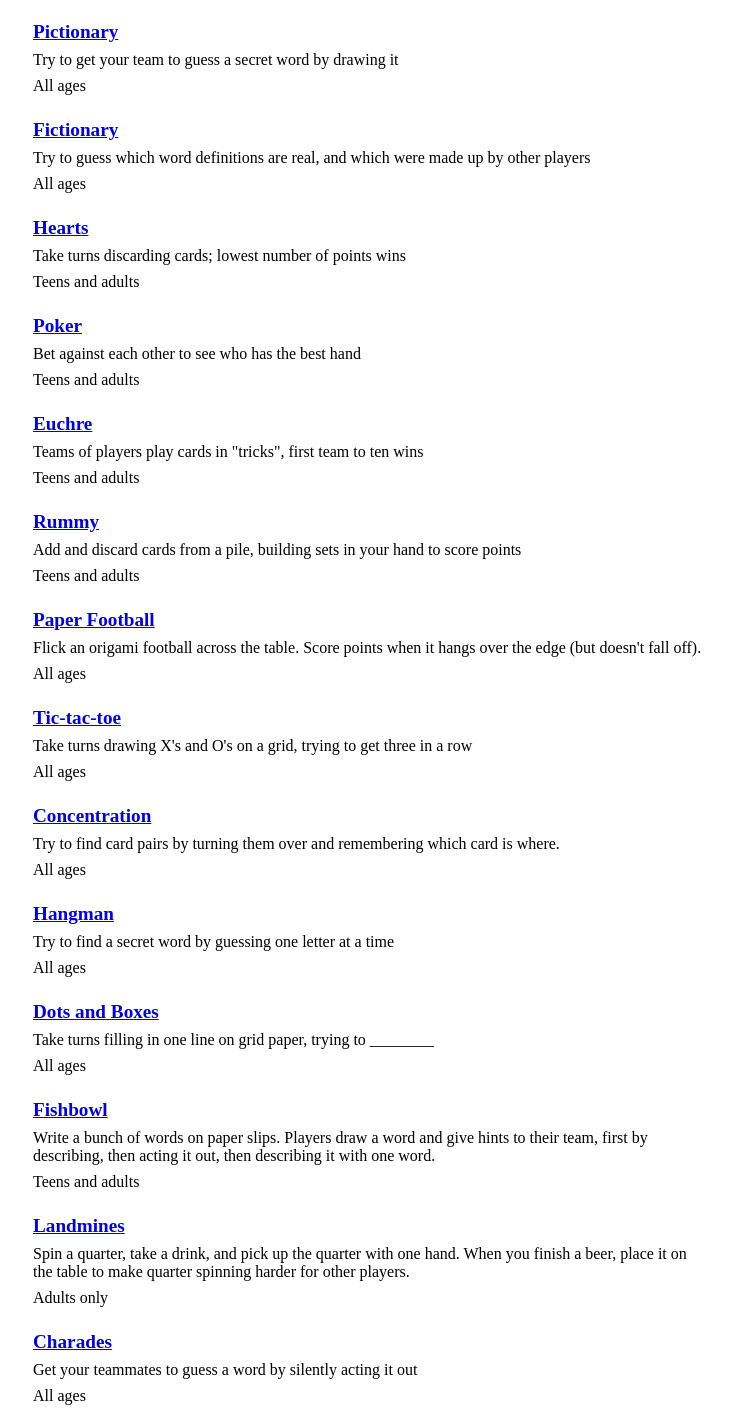
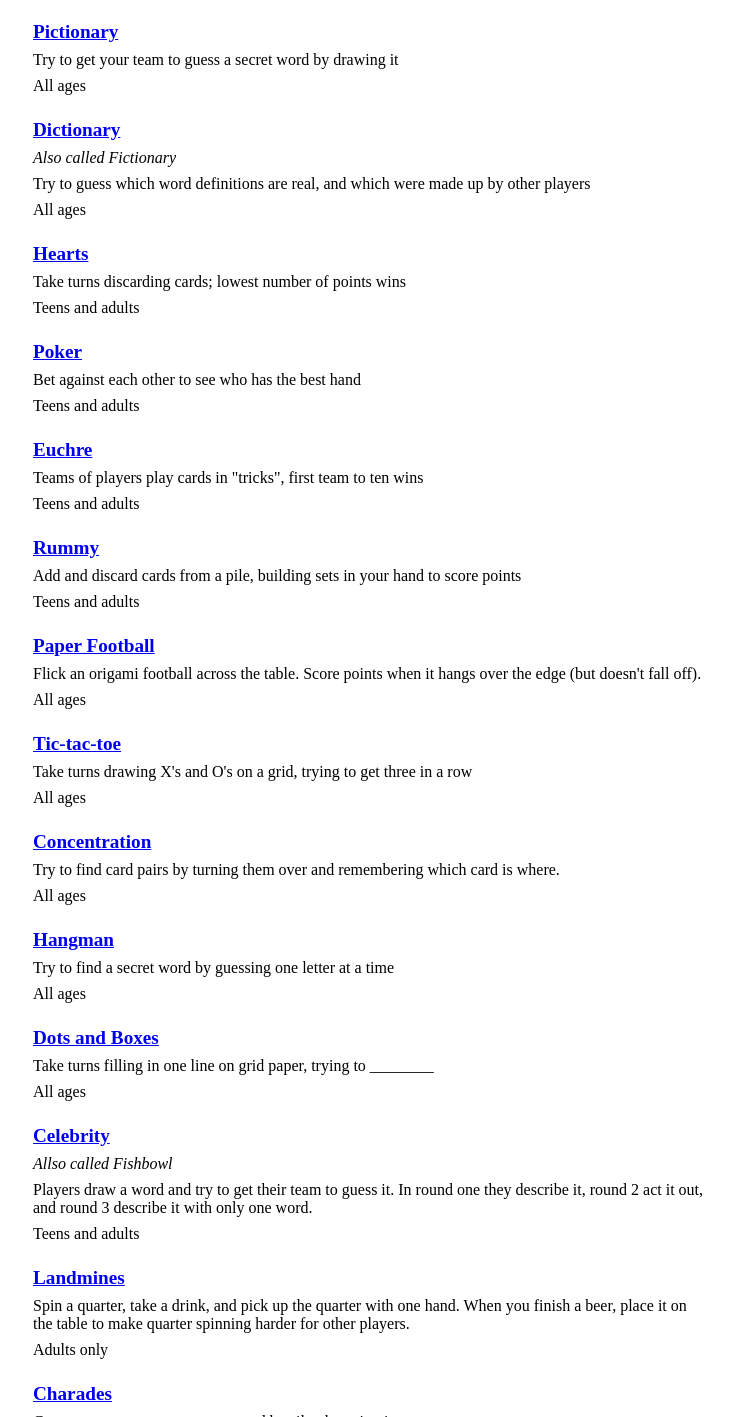
Before and after one commit to sampl/homespun-games, a website: page public/index.html in a window 1280 px wide. Shown: the part 412-1829 px from the top of the page, without its empty margins (271-1004 px from the left). Drawn offline with nearby package versions, Linux system fonts and the light colour scheme.

Commit message:
add alternate names

```diff
--- a/public/games.js
+++ b/public/games.js
@@ -21,7 +21,8 @@
     ],
   },
   {
-    name: "Fictionary",
+    name: "Dictionary",
+    aka: "Also called Fictionary",
     link: "https://en.wikipedia.org/wiki/Fictionary",
     summary: "Try to guess which word definitions are real, and which were made up by other players",
     ages: "All ages",
@@ -122,9 +123,10 @@
     ],
   },
   {
-    name: "Fishbowl",
-    link: "https://icebreakerideas.com/fishbowl-game/",
-    summary: "Write a bunch of words on paper slips. Players draw a word and give hints to their team, first by describing, then acting it out, then describing it with one word.",
+    name: "Celebrity",
+    aka: "Allso called Fishbowl",
+    link: "https://en.wikipedia.org/wiki/Celebrity_(game)",
+    summary: "Players draw a word and try to get their team to guess it. In round one they describe it, round 2 act it out, and round 3 describe it with only one word.",
     ages: "Teens and adults",
     materials: [
       "paper",
--- a/public/index.html
+++ b/public/index.html
@@ -42,6 +42,7 @@
           <h2>
             <a v-bind:href="game.link" target="_blank">{{ game.name }}</a>
           </h2>
+          <p class="aka">{{ game.aka }}</p>
           <p class="summary">{{ game.summary }}</p>
           <p class="ages">{{ game.ages }}</p>
         </div>
--- a/public/style.css
+++ b/public/style.css
@@ -35,6 +35,9 @@
 .game {
   margin: 0 0 1.5rem;
 }
+.game .aka {
+  font-style: italic;
+}
 
 footer {
   margin: 6rem 0 0;
```
